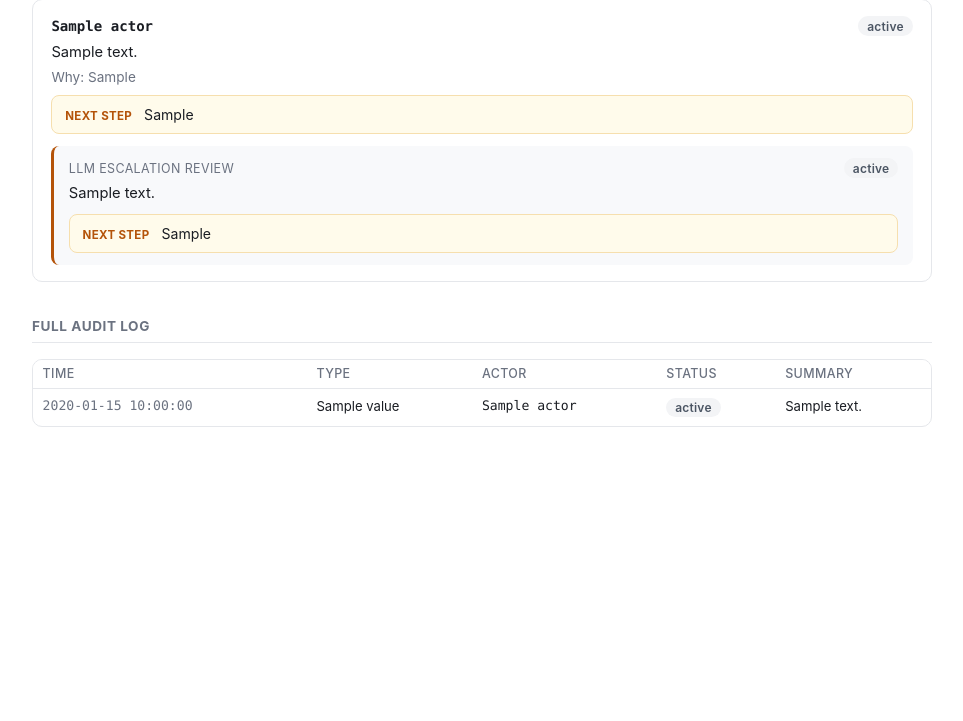
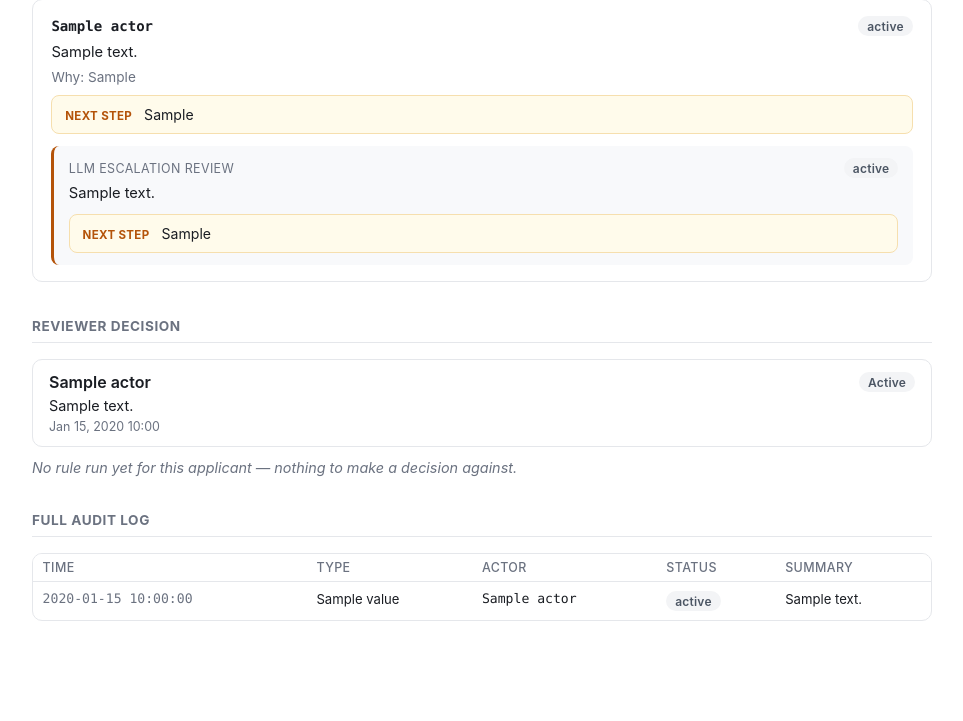
Before and after one commit to jayashreejohnson/Tessel, a FastAPI app: template app/templates/evidence_trail.html in a window 1280 px wide. Shown: the part 726-1447 px from the top of the page, without its empty margins (158-1121 px from the left). Before the commit the page ends 1153 px from the top, so only its background shows below. Run offline with FastAPI, Linux system fonts and the light colour scheme; the template is opened without the code that fills it: most values are stand-ins (such as "Sample title", 1, 10 or a date in 2020).

Commit message:
Add human decision capture as a permanent audit entry
New AuditEventType.HUMAN_DECISION + HumanDecision enum (APPROVE/FLAG/
REQUEST_MORE_EVIDENCE). A reviewer's call is recorded via a form directly on
the evidence-trail page and persisted the same way every other layer's
output is -- append-only, tied to the run it was made against, permanent
part of the trail rather than implied by whatever the page happened to show
when someone looked at it.

Also fixes a real bug this surfaced: Findings previously showed every
RULE_CHECK entry ever created for an applicant, unfiltered by run --
re-running the engine would silently mix multiple runs' findings together
with no indication which was current. Findings now shows only the latest
run; the full history is still available, unfiltered, in the Audit Log
section below it.

Verified end-to-end with a real form submission via headless browser:
decision recorded, redirect back to the page, and the new audit entry
confirmed in the database with the correct run_id linkage.

```diff
--- a/app/audit/log.py
+++ b/app/audit/log.py
@@ -5,7 +5,7 @@ from sqlalchemy.orm import Session
 from app.llm.context import build_context
 from app.llm.escalation import MODEL as LLM_MODEL
 from app.llm.escalation import escalate
-from app.models import AuditEventType, AuditLogEntry, EvidenceDocument, RuleRun, TimelineEvent
+from app.models import AuditEventType, AuditLogEntry, EvidenceDocument, HumanDecision, RuleRun, TimelineEvent
 from app.rag.config import EMBEDDING_MODEL_NAME
 from app.rag.matcher import match_document_to_event
 from app.rules import config as rule_config
@@ -134,3 +134,32 @@ def log_document_match(
     db.commit()
     db.refresh(entry)
     return entry
+
+
+def record_human_decision(
+    db: Session,
+    applicant_id: int,
+    run_id: int | None,
+    decision: HumanDecision,
+    reviewer: str,
+    notes: str | None,
+) -> AuditLogEntry:
+    """
+    Records a reviewer's approve/flag/request-more-evidence call as a
+    permanent, append-only audit entry — the decision becomes part of the
+    trail itself, not something implied by whatever the page happened to
+    show at the time someone looked at it.
+    """
+    entry = AuditLogEntry(
+        run_id=run_id,
+        applicant_id=applicant_id,
+        event_type=AuditEventType.HUMAN_DECISION,
+        actor=reviewer or "Reviewer",
+        status=decision.value,
+        summary=notes or f"{decision.value.replace('_', ' ').title()} — no notes provided.",
+        detail={"reviewer": reviewer, "decision": decision.value, "notes": notes, "run_id": run_id},
+    )
+    db.add(entry)
+    db.commit()
+    db.refresh(entry)
+    return entry
--- a/app/evidence_trail.py
+++ b/app/evidence_trail.py
@@ -9,6 +9,7 @@ from app.models import (
     EventEvidenceLink,
     EvidenceDocument,
     MatchType,
+    RuleRun,
     TimelineEvent,
     AuditLogEntry,
 )
@@ -97,8 +98,17 @@ def _build_evidence_matches(
     ]
 
 
-def _build_findings(audit_entries: list[AuditLogEntry]) -> list[dict]:
-    rule_checks = [e for e in audit_entries if e.event_type == AuditEventType.RULE_CHECK]
+def _build_findings(audit_entries: list[AuditLogEntry], latest_run_id: int | None) -> list[dict]:
+    """
+    Findings shows only the LATEST run's RULE_CHECK entries — re-running the
+    engine creates new audit rows rather than overwriting old ones (by
+    design, for history), but showing every run ever computed here would
+    read as duplication or contradiction. The full history still lives in
+    the Audit Log section below, unfiltered.
+    """
+    rule_checks = [
+        e for e in audit_entries if e.event_type == AuditEventType.RULE_CHECK and e.run_id == latest_run_id
+    ]
     escalations_by_source: dict[int, list[AuditLogEntry]] = {}
     for entry in audit_entries:
         if entry.event_type == AuditEventType.LLM_CALL and entry.source_entry_id:
@@ -108,6 +118,11 @@ def _build_findings(audit_entries: list[AuditLogEntry]) -> list[dict]:
         {"rule_check": rc, "escalations": escalations_by_source.get(rc.id, [])}
         for rc in sorted(rule_checks, key=lambda e: e.created_at)
     ]
+
+
+def _build_human_decisions(audit_entries: list[AuditLogEntry]) -> list[AuditLogEntry]:
+    decisions = [e for e in audit_entries if e.event_type == AuditEventType.HUMAN_DECISION]
+    return sorted(decisions, key=lambda e: e.created_at, reverse=True)
 
 
 def build_evidence_trail(db: Session, applicant_id: int) -> dict | None:
@@ -142,6 +157,12 @@ def build_evidence_trail(db: Session, applicant_id: int) -> dict | None:
         .order_by(AuditLogEntry.created_at)
         .all()
     )
+    latest_run = (
+        db.query(RuleRun)
+        .filter(RuleRun.applicant_id == applicant_id)
+        .order_by(RuleRun.created_at.desc())
+        .first()
+    )
 
     transactions = [e for e in events if e.source == EventSource.BANK_FEED]
 
@@ -151,6 +172,8 @@ def build_evidence_trail(db: Session, applicant_id: int) -> dict | None:
         "milestones": _build_milestones(events, links),
         "transactions": sorted(transactions, key=lambda e: e.start_date),
         "evidence_matches": _build_evidence_matches(links, documents, events),
-        "findings": _build_findings(audit_entries),
+        "findings": _build_findings(audit_entries, latest_run.id if latest_run else None),
+        "human_decisions": _build_human_decisions(audit_entries),
+        "latest_run_id": latest_run.id if latest_run else None,
         "audit_log": audit_entries,
     }
--- a/app/main.py
+++ b/app/main.py
@@ -1,10 +1,12 @@
-from fastapi import Depends, FastAPI, HTTPException, Request
-from fastapi.responses import HTMLResponse
+from fastapi import Depends, FastAPI, Form, HTTPException, Request
+from fastapi.responses import HTMLResponse, RedirectResponse
 from fastapi.templating import Jinja2Templates
 from sqlalchemy.orm import Session
 
+from app.audit.log import record_human_decision
 from app.db import get_db, init_db
 from app.evidence_trail import build_evidence_trail, pretty_label
+from app.models import HumanDecision
 
 app = FastAPI(title="Tessel")
 templates = Jinja2Templates(directory="app/templates")
@@ -12,11 +14,14 @@ templates = Jinja2Templates(directory="app/templates")
 _BADGE_CLASSES = {
     "RESOLVED": "badge-green",
     "SUPPORTS": "badge-green",
+    "APPROVE": "badge-green",
     "UNRESOLVED": "badge-gray",
     "CONTRADICTS": "badge-red",
+    "FLAG": "badge-red",
     "NEEDS_REVIEW": "badge-amber",
     "UNCLEAR": "badge-amber",
     "ESCALATE_TO_HUMAN": "badge-amber",
+    "REQUEST_MORE_EVIDENCE": "badge-amber",
 }
 templates.env.filters["badge_class"] = lambda status: _BADGE_CLASSES.get(status, "badge-gray")
 templates.env.filters["pretty"] = pretty_label
@@ -33,3 +38,25 @@ def evidence_trail(request: Request, applicant_id: int, db: Session = Depends(ge
     if trail is None:
         raise HTTPException(status_code=404, detail=f"No applicant with id {applicant_id}")
     return templates.TemplateResponse(request, "evidence_trail.html", trail)
+
+
+@app.post("/applicants/{applicant_id}/decision")
+def submit_decision(
+    applicant_id: int,
+    decision: str = Form(...),
+    reviewer: str = Form(""),
+    notes: str = Form(""),
+    db: Session = Depends(get_db),
+):
+    trail = build_evidence_trail(db, applicant_id)
+    if trail is None:
+        raise HTTPException(status_code=404, detail=f"No applicant with id {applicant_id}")
+    try:
+        decision_enum = HumanDecision(decision)
+    except ValueError:
+        raise HTTPException(status_code=400, detail=f"Invalid decision: {decision}")
+
+    record_human_decision(
+        db, applicant_id, trail["latest_run_id"], decision_enum, reviewer.strip(), notes.strip() or None
+    )
+    return RedirectResponse(url=f"/applicants/{applicant_id}/evidence-trail", status_code=303)
--- a/app/templates/evidence_trail.html
+++ b/app/templates/evidence_trail.html
@@ -108,6 +108,26 @@
   .escalation .escalation-label { font-size: 0.78rem; text-transform: uppercase; letter-spacing: 0.03em; color: var(--muted); }
 
   .empty { color: var(--muted); font-style: italic; font-size: 0.9rem; }
+
+  .decision-record { border: 1px solid var(--border); border-radius: 10px; padding: 0.75rem 1rem; margin-bottom: 0.75rem; }
+  .decision-record .head { display: flex; align-items: center; justify-content: space-between; gap: 1rem; margin-bottom: 0.3rem; font-weight: 600; }
+  .decision-record .summary { font-size: 0.9rem; }
+  .decision-record .detail-line { font-size: 0.78rem; color: var(--muted); margin-top: 0.3rem; }
+
+  .decision-form { border: 1px solid var(--border); border-radius: 10px; padding: 1rem 1.15rem; background: var(--bg-soft); }
+  .decision-form .form-row { margin-bottom: 0.85rem; }
+  .decision-form label { display: block; font-size: 0.8rem; font-weight: 600; margin-bottom: 0.3rem; }
+  .decision-form input[type="text"], .decision-form textarea {
+    width: 100%; padding: 0.5rem 0.6rem; border: 1px solid var(--border); border-radius: 6px;
+    font-family: inherit; font-size: 0.9rem; background: #fff;
+  }
+  .decision-options { display: flex; gap: 1.25rem; flex-wrap: wrap; }
+  .decision-options .option { display: flex; align-items: center; gap: 0.35rem; font-weight: 400; font-size: 0.9rem; }
+  .decision-form button {
+    background: var(--ink); color: #fff; border: none; border-radius: 6px;
+    padding: 0.5rem 1.1rem; font-size: 0.9rem; font-weight: 600; cursor: pointer;
+  }
+  .decision-form button:hover { opacity: 0.85; }
 
   .audit-log { max-height: 420px; overflow-y: auto; border: 1px solid var(--border); border-radius: 10px; }
   .audit-log table { font-size: 0.82rem; }
@@ -238,6 +258,47 @@
   </section>
 
   <section>
+    <h2>Reviewer Decision</h2>
+
+    {% if human_decisions %}
+      {% for d in human_decisions %}
+      <div class="decision-record">
+        <div class="head">
+          <span>{{ d.actor }}</span>
+          <span class="badge {{ d.status|badge_class }}">{{ d.status|pretty }}</span>
+        </div>
+        <div class="summary">{{ d.summary }}</div>
+        <div class="detail-line">{{ d.created_at.strftime('%b %d, %Y %H:%M') }}</div>
+      </div>
+      {% endfor %}
+    {% endif %}
+
+    {% if latest_run_id %}
+    <form class="decision-form" method="post" action="/applicants/{{ applicant.id }}/decision">
+      <div class="form-row">
+        <label for="reviewer">Reviewer</label>
+        <input type="text" id="reviewer" name="reviewer" placeholder="Your name">
+      </div>
+      <div class="form-row">
+        <label>Decision</label>
+        <div class="decision-options">
+          <label class="option"><input type="radio" name="decision" value="APPROVE" required> Approve</label>
+          <label class="option"><input type="radio" name="decision" value="FLAG"> Flag for Review</label>
+          <label class="option"><input type="radio" name="decision" value="REQUEST_MORE_EVIDENCE"> Request More Evidence</label>
+        </div>
+      </div>
+      <div class="form-row">
+        <label for="notes">Notes</label>
+        <textarea id="notes" name="notes" rows="2" placeholder="Optional"></textarea>
+      </div>
+      <button type="submit">Record Decision</button>
+    </form>
+    {% else %}
+      <div class="empty">No rule run yet for this applicant — nothing to make a decision against.</div>
+    {% endif %}
+  </section>
+
+  <section>
     <h2>Full Audit Log</h2>
     {% if audit_log %}
     <div class="audit-log">
```
Also changed, not shown: app/models.py (+12 -4 lines).
